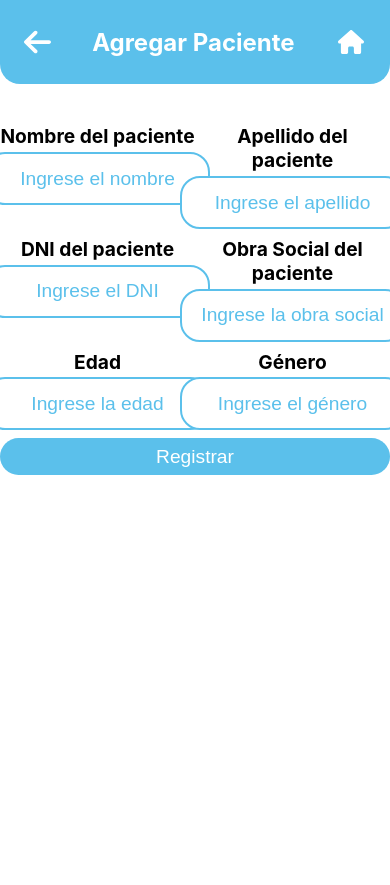
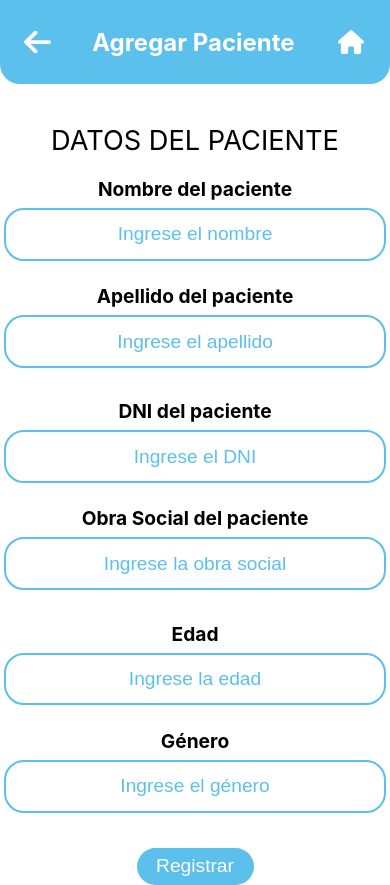
Before and after one commit to MatiDalce/gestorTurnos_React_Node, a React (Create React App) app in the folder frontend/: page /agregar-paciente in a window 390 px wide. Before the commit the page ends 844 px from the top, so only its background shows below. Built offline with nearby package versions, Linux system fonts and the light colour scheme.

Commit message:
Responsive agregar paciente

```diff
--- a/frontend/src/components/NavBar/navbar.css
+++ b/frontend/src/components/NavBar/navbar.css
@@ -68,10 +68,10 @@
         font-size: 1.5em;
     }
     .navbar-arrow {
-        width: 1em;
+        width: 2em;
     }
     .navbar-home-container {
-        width: 1em;
+        width: 2em;
     }
 }
 /* MEDIUM */
--- a/frontend/src/pages/AddPatient/AddPatient.jsx
+++ b/frontend/src/pages/AddPatient/AddPatient.jsx
@@ -1,21 +1,45 @@
 import React from 'react';
+import { useState } from 'react';
 import Button from '../../components/Button/Button';
 import Input from '../../components/Input/Input';
+import Title from '../../components/Title/Title';
 import './addPatient.css';
 
 const AddPatient = () => {
 
-  const handleName = () => {};
-  const handleLastName = () => {};
-  const handleDNI = () => {};
-  const handleSocialNetwork = () => {};
-  const handleAge = () => {};
-  const handleGenre = () => {};
+  const [name, setName] = useState()
+  const [lastName, setLastName] = useState()
+  const [dni, setDni] = useState()
+  const [socialNetwork, setSocialNetwork] = useState()
+  const [age, setAge] = useState()
+  const [genre, setGenre] = useState()
+
+  const handleName = (e) => {
+    setName(e.target.value)
+  };
+  const handleLastName = (e) => {
+    setLastName(e.target.value)
+  };
+  const handleDNI = (e) => {
+    setDni(e.target.value)
+  };
+  const handleSocialNetwork = (e) => {
+    setSocialNetwork(e.target.value)
+  };
+  const handleAge = (e) => {
+    setAge(e.target.value)
+  };
+  const handleGenre = (e) => {
+    setGenre(e.target.value)
+  };
 
   return (
     <>
+        <Title title='DATOS DEL PACIENTE' />
         <div className="input-row">
+          <div className="addPatient-box">
             <Input
+              value={name}
               onChange={handleName}
               colorLabel='var(--black-bg)'
               hasLabel
@@ -26,7 +50,10 @@ const AddPatient = () => {
               nameProp='name'
               inputWidth='30%'
             />
+          </div>
+          <div className="addPatient-box">
             <Input
+              value={lastName}
               onChange={handleLastName}
               colorLabel='var(--black-bg)'
               hasLabel
@@ -38,8 +65,11 @@ const AddPatient = () => {
               inputWidth='30%'
             />
           </div>
+        </div>
         <div className="input-row">
+          <div className="addPatient-box">
             <Input
+              value={dni}
               onChange={handleDNI}
               colorLabel='var(--black-bg)'
               hasLabel
@@ -50,7 +80,10 @@ const AddPatient = () => {
               nameProp='dni'
               inputWidth='30%'
             />
+          </div>
+          <div className="addPatient-box">
             <Input
+              value={socialNetwork}
               onChange={handleSocialNetwork}
               colorLabel='var(--black-bg)'
               hasLabel
@@ -62,8 +95,11 @@ const AddPatient = () => {
               inputWidth='30%'
             />
           </div>
+        </div>
         <div className="input-row">
+          <div className="addPatient-box">
             <Input
+              value={age}
               onChange={handleAge}
               colorLabel='var(--black-bg)'
               hasLabel
@@ -74,7 +110,10 @@ const AddPatient = () => {
               nameProp='age'
               inputWidth='30%'
             />
+          </div>
+          <div className="addPatient-box">
             <Input
+              value={genre}
               onChange={handleGenre}
               colorLabel='var(--black-bg)'
               hasLabel
@@ -86,6 +125,8 @@ const AddPatient = () => {
               inputWidth='30%'
             />
           </div>
+      </div>
+      <div className="btn-addPatient-center">
         <div className='btn-addPatient-container'>
           <Button
             title={'Registrar'}
@@ -94,6 +135,7 @@ const AddPatient = () => {
             margin='5% 0'
           />
         </div>
+      </div>
     </>
   )
 }
--- a/frontend/src/pages/AddPatient/addPatient.css
+++ b/frontend/src/pages/AddPatient/addPatient.css
@@ -5,22 +5,59 @@
     margin: 2% 0;
 }
 
+.addPatient-box {
+    width: 30%;
+}
+
+.btn-addPatient-center {
+    display: flex;
+    justify-content: center;
+    align-items: center;
+    margin-top: 6%;
+}
+
 .btn-addPatient-container {
     display: flex;
     justify-content: center;
+    align-items: center;
+    width: 30%;
 }
 
 /* EXTRA SMALL */
 @media screen and (max-width: 576px) {
-
+    .input-row {
+        flex-direction: column;
+        align-items: center;
+    }
+    .addPatient-box {
+        width: 90%;
+        margin: 3% 0;
+    }
 }
 /* SMALL */
 @media screen and (min-width: 577px) and (max-width: 767px) {
-
+    .input-row {
+        flex-direction: column;
+        align-items: center;
+    }
+    .addPatient-box {
+        width: 90%;
+        margin: 3% 0;
+    }
 }
 /* MEDIUM */
 @media screen and (min-width: 768px) and (max-width: 991px) {
-
+    .input-row {
+        flex-direction: column;
+        align-items: center;
+    }
+    .addPatient-box {
+        width: 90%;
+        margin: 3% 0;
+    }
+    .btn-addPatient-container {
+        margin-bottom: 5%;
+    }
 }
 /* LARGE */
 @media screen and (min-width: 992px) and (max-width: 1199px) {
```
Lines whose indentation alone changed are shown as unchanged.
